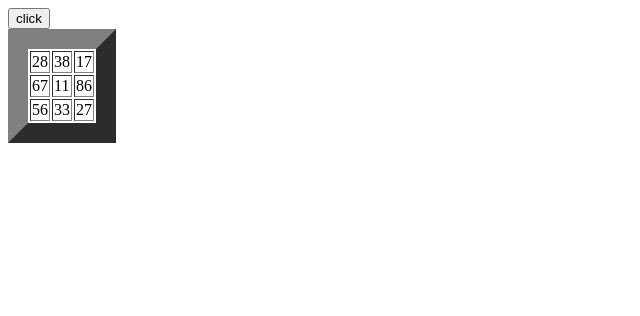
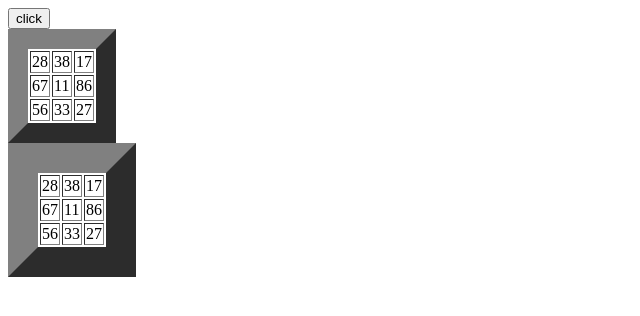
Before and after one commit to uprisingcat-my/web-dev-uni, a plain HTML site: page js-lesson/16.ex-2d-arrays.html in a window 1280 px wide. Both pictures are taken after a click on the button "click". Shown: the whole page, without its empty margins (0-640 px from the left). Drawn offline with Linux system fonts and the light colour scheme.

Commit message:
use mapping

```diff
--- a/js-lesson/16.ex-2d-arrays.html
+++ b/js-lesson/16.ex-2d-arrays.html
@@ -33,9 +33,28 @@
                 row++;
             }
             document.querySelector("#results").innerHTML = "<table border =20>" + rowEntries + "</table>";
-            // numbers.map(item => item.map(tem => console.log(tem)));
+            // numbers.map(item => item.map(tem => ));
             // numbers.forEach(item => item.forEach(tem => console.log(tem)));
             // .map creates an array and .forEach will not.
+
+            const div = document.querySelector("#results");
+            const table = document.createElement("table");
+            table.border = 30;
+            // const rowEntry = document.createElement("tr");
+            // const colEntry = document.createElement("td");
+
+
+            //using mapping
+            numbers.forEach((rowItem) => {
+                const rowEntry = document.createElement("tr");
+                rowItem.forEach((colItem) => {
+                    const colEntry = document.createElement("td");
+                    colEntry.textContent = colItem;
+                    rowEntry.appendChild(colEntry);
+                });
+                table.appendChild(rowEntry);
+            });
+            div.appendChild(table);
         }
     </script>
 </head>
```
